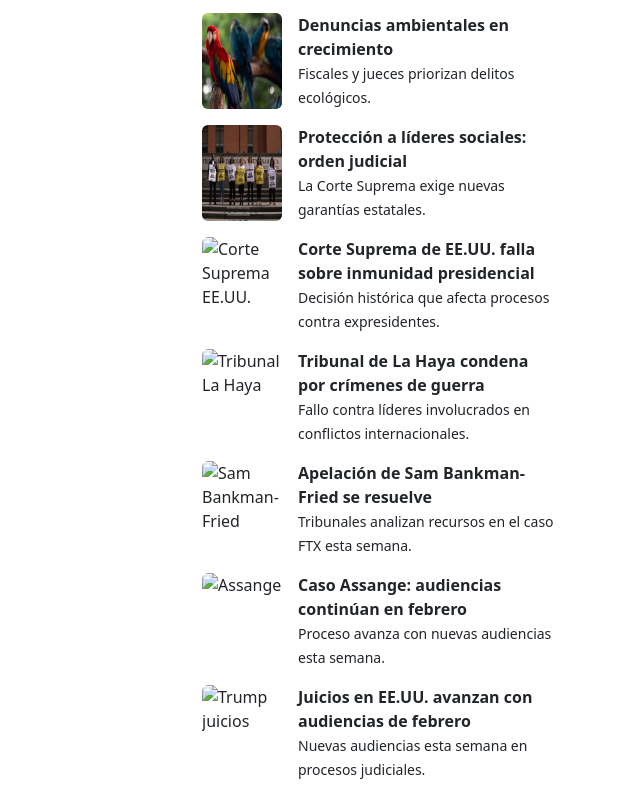
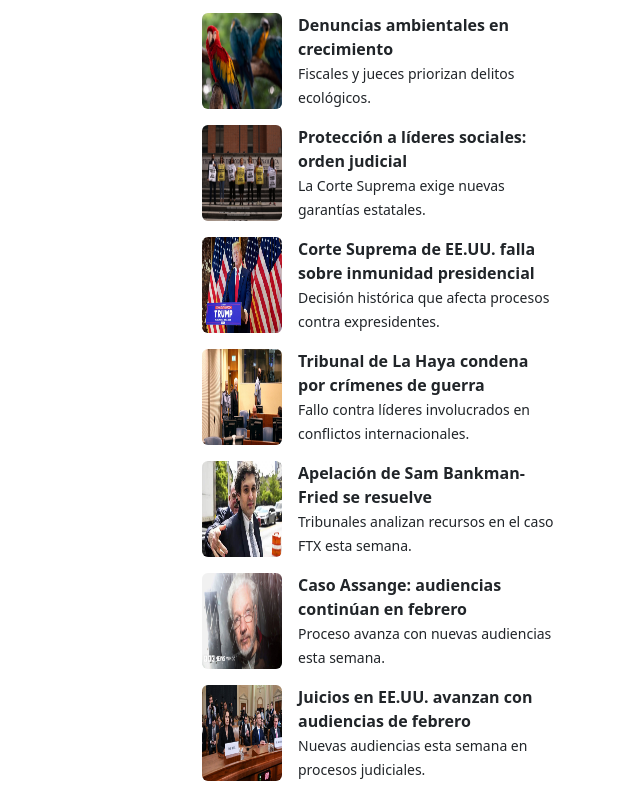
Before and after one commit to yilgr19/pagenoticias, a plain HTML site: page judiciales.html in a window 1280 px wide. Shown: the part 1211-2008 px from the top of the page, without its empty margins (640-1280 px from the left). Drawn offline with nearby package versions, Linux system fonts and the light colour scheme.

Commit message:
mas noticias

```diff
--- a/judiciales.html
+++ b/judiciales.html
@@ -20,7 +20,7 @@
         </div>
         <div class="dropdown me-2 mb-2 mb-md-0">
             <button class="btn btn-outline-secondary dropdown-toggle" type="button" id="menuSecciones" data-bs-toggle="dropdown" aria-expanded="false">
-                <i class="bi bi-list-ul me-1"></i> Secciones
+                <i class="bi bi-list-ul me-1"></i> Filtrar
             </button>
             <ul class="dropdown-menu" aria-labelledby="menuSecciones">
                 <li><a class="dropdown-item" href="index.html">Inicio</a></li>
@@ -121,35 +121,35 @@
                     </div>
                 </div>
                 <div class="d-flex mb-3 mas-leidas-nota item-noticia" data-region="mundo" onclick="cargarNoticia(10)">
-                    <img src="imagen/default.jpg" class="flex-shrink-0 rounded" width="80" alt="Corte Suprema EE.UU.">
+                    <img src="imagen/trump.jpg" class="flex-shrink-0 rounded" width="80" alt="Corte Suprema EE.UU.">
                     <div class="ms-3">
                         <div class="fw-semibold">Corte Suprema de EE.UU. falla sobre inmunidad presidencial</div>
                         <small>Decisión histórica que afecta procesos contra expresidentes.</small>
                     </div>
                 </div>
                 <div class="d-flex mb-3 mas-leidas-nota item-noticia" data-region="mundo" onclick="cargarNoticia(11)">
-                    <img src="imagen/default.jpg" class="flex-shrink-0 rounded" width="80" alt="Tribunal La Haya">
+                    <img src="imagen/hola.jpg" class="flex-shrink-0 rounded" width="80" alt="Tribunal La Haya">
                     <div class="ms-3">
                         <div class="fw-semibold">Tribunal de La Haya condena por crímenes de guerra</div>
                         <small>Fallo contra líderes involucrados en conflictos internacionales.</small>
                     </div>
                 </div>
                 <div class="d-flex mb-3 mas-leidas-nota item-noticia" data-region="mundo" onclick="cargarNoticia(12)">
-                    <img src="imagen/default.jpg" class="flex-shrink-0 rounded" width="80" alt="Sam Bankman-Fried">
+                    <img src="imagen/apela.jpg" class="flex-shrink-0 rounded" width="80" alt="Sam Bankman-Fried">
                     <div class="ms-3">
                         <div class="fw-semibold">Apelación de Sam Bankman-Fried se resuelve</div>
                         <small>Tribunales analizan recursos en el caso FTX esta semana.</small>
                     </div>
                 </div>
                 <div class="d-flex mb-3 mas-leidas-nota item-noticia" data-region="mundo" onclick="cargarNoticia(13)">
-                    <img src="imagen/default.jpg" class="flex-shrink-0 rounded" width="80" alt="Assange">
+                    <img src="imagen/julian.jpg" class="flex-shrink-0 rounded" width="80" alt="Assange">
                     <div class="ms-3">
                         <div class="fw-semibold">Caso Assange: audiencias continúan en febrero</div>
                         <small>Proceso avanza con nuevas audiencias esta semana.</small>
                     </div>
                 </div>
                 <div class="d-flex mb-3 mas-leidas-nota item-noticia" data-region="mundo" onclick="cargarNoticia(14)">
-                    <img src="imagen/default.jpg" class="flex-shrink-0 rounded" width="80" alt="Trump juicios">
+                    <img src="imagen/juicio.jpg" class="flex-shrink-0 rounded" width="80" alt="Trump juicios">
                     <div class="ms-3">
                         <div class="fw-semibold">Juicios en EE.UU. avanzan con audiencias de febrero</div>
                         <small>Nuevas audiencias esta semana en procesos judiciales.</small>
@@ -232,31 +232,31 @@
             <h1 class="fw-bold display-6">Corte Suprema de EE.UU. falla sobre inmunidad presidencial</h1>
             <p class="lead">El máximo tribunal estadounidense emitió esta semana una decisión que define el alcance de la inmunidad de expresidentes frente a procesos penales.</p>
             <p>El fallo, dado a conocer el 22 de febrero, ha generado debate en la comunidad jurídica internacional. Analistas prevén repercusiones inmediatas en los casos que se tramitan actualmente.</p>
-            <img src="imagen/default.jpg" class="img-fluid w-100 rounded" alt="Corte Suprema EE.UU.">
+            <img src="imagen/trump.jpg" class="img-fluid w-100 rounded" alt="Corte Suprema EE.UU.">
         </template>
         <template id="noticia-11">
             <h1 class="fw-bold display-6">Tribunal de La Haya condena por crímenes de guerra</h1>
             <p class="lead">La Corte Penal Internacional dictó esta semana sentencia contra líderes acusados de crímenes de guerra y contra la humanidad en conflictos recientes.</p>
             <p>El veredicto, anunciado el 22 de febrero de 2026, marca un precedente en la justicia internacional. Organizaciones de derechos humanos celebraron la decisión como un avance contra la impunidad.</p>
-            <img src="imagen/default.jpg" class="img-fluid w-100 rounded" alt="Tribunal La Haya">
+            <img src="imagen/hola.jpg" class="img-fluid w-100 rounded" alt="Tribunal La Haya">
         </template>
         <template id="noticia-12">
             <h1 class="fw-bold display-6">Apelación de Sam Bankman-Fried se resuelve en febrero 2026</h1>
             <p class="lead">Los tribunales estadounidenses analizan esta semana los recursos presentados por la defensa del fundador de FTX, condenado por fraude y lavado de dinero.</p>
             <p>El caso sigue generando debate sobre la regulación de las criptomonedas. La opinión pública sigue atenta al desarrollo de las audiencias programadas para estos días.</p>
-            <img src="imagen/default.jpg" class="img-fluid w-100 rounded" alt="Sam Bankman-Fried">
+            <img src="imagen/apela.jpg" class="img-fluid w-100 rounded" alt="Sam Bankman-Fried">
         </template>
         <template id="noticia-13">
             <h1 class="fw-bold display-6">Caso Assange: audiencias continúan en febrero 2026</h1>
             <p class="lead">El proceso legal contra el fundador de Wikileaks avanza con nuevas audiencias esta semana, en medio del debate sobre libertad de prensa y extradición.</p>
             <p>Diversos países y organizaciones han manifestado su posición sobre el caso. El resultado podría influir en el periodismo de investigación a nivel global.</p>
-            <img src="imagen/default.jpg" class="img-fluid w-100 rounded" alt="Assange">
+            <img src="imagen/julian.jpg" class="img-fluid w-100 rounded" alt="Assange">
         </template>
         <template id="noticia-14">
             <h1 class="fw-bold display-6">Juicios en EE.UU. avanzan con audiencias de febrero 2026</h1>
             <p class="lead">Los tribunales estadounidenses celebran esta semana nuevas audiencias en los procesos judiciales que involucran a un expresidente.</p>
             <p>Los equipos legales presentan sus argumentos en casos que van desde documentos clasificados hasta presuntas irregularidades. La opinión pública sigue el desarrollo de cerca.</p>
-            <img src="imagen/default.jpg" class="img-fluid w-100 rounded" alt="Juicios EE.UU.">
+            <img src="imagen/juicio.jpg" class="img-fluid w-100 rounded" alt="Juicios EE.UU.">
         </template>
         <div id="sin-resultados" class="text-center text-muted py-4 d-none">No se encontraron noticias con esa palabra clave.</div>
         <script src="https://cdn.jsdelivr.net/npm/bootstrap@5.3.8/dist/js/bootstrap.bundle.min.js"></script>
```
Also changed, not shown: deportes.html (+1 -1 lines), entretenimiento.html (+1 -1 lines), imagen/apela.jpg (added), imagen/hola.jpg (added), imagen/juicio.jpg (added), imagen/julian.jpg (added), imagen/trump.jpg (added).
